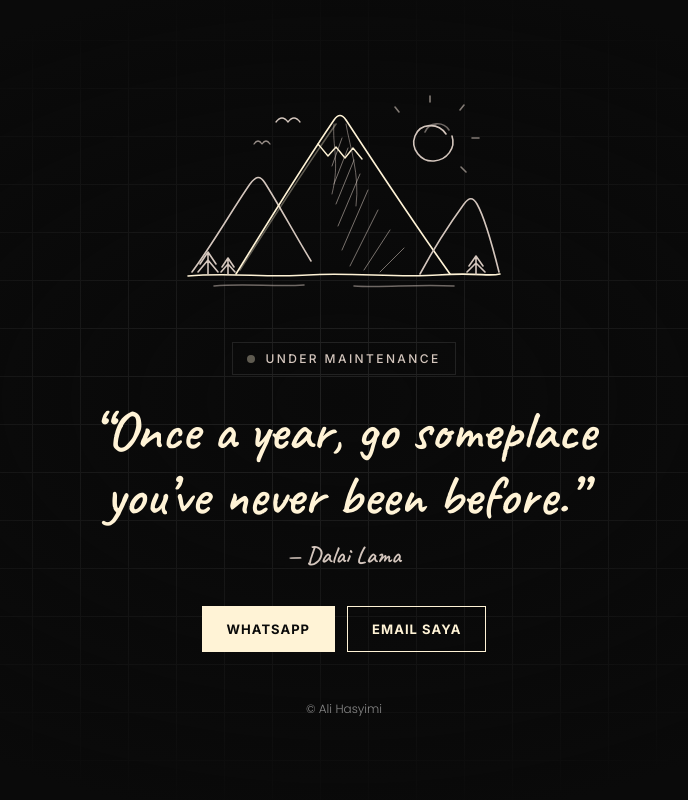
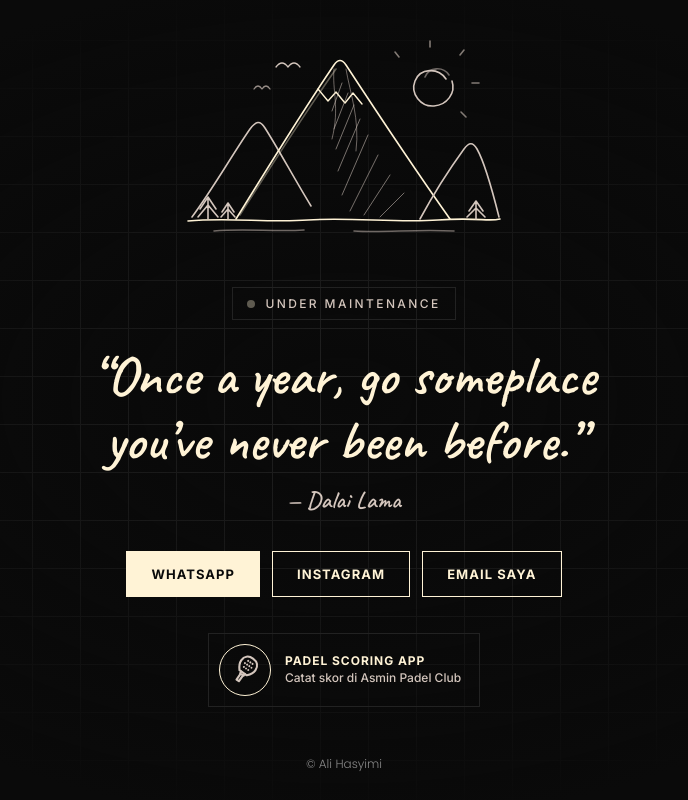
Before and after one commit to hasyimi/alihasyimi_website, a plain HTML site: page index.html in a window 1280 px wide. Shown: the whole page, without its empty margins (296-984 px from the left). Drawn offline with Linux system fonts and the light colour scheme.

Commit message:
Add Padel Scoring App link, racket icon, and Instagram button
Co-Authored-By: Claude Sonnet 5.5 <noreply@anthropic.com>

```diff
--- a/index.html
+++ b/index.html
@@ -83,6 +83,20 @@
     .btn:hover, .btn:focus-visible { background: var(--cream); color: var(--bg); outline: none; }
     .btn.solid { background: var(--cream); color: var(--bg); }
     .btn.solid:hover, .btn.solid:focus-visible { background: transparent; color: var(--cream); }
+    .padel {
+      display: inline-flex; align-items: center; gap: 14px;
+      margin-top: 36px; padding: 10px 18px 10px 10px;
+      border: 1px solid var(--border); color: var(--sand); text-decoration: none;
+      text-align: left; transition: border-color .3s ease, color .3s ease;
+    }
+    .padel:hover, .padel:focus-visible { border-color: var(--cream); color: var(--cream); outline: none; }
+    .padel__icon {
+      width: 52px; height: 52px; flex: none; display: grid; place-items: center;
+      border: 1px solid var(--cream); border-radius: 50%;
+    }
+    .padel__icon svg { width: 32px; height: 32px; }
+    .padel__text { font-family: 'Inter', sans-serif; font-size: 12px; line-height: 1.4; }
+    .padel__text strong { display: block; font-weight: 700; letter-spacing: .08em; text-transform: uppercase; color: var(--cream); }
     footer { margin-top: 48px; font-size: 12px; color: var(--muted); }
     @media (prefers-reduced-motion: reduce) {
       .draw { animation: none; stroke-dashoffset: 0; }
@@ -138,8 +152,16 @@
 
     <div class="links">
       <a class="btn solid" href="https://wa.me/6281210701590" target="_blank" rel="noopener">WhatsApp</a>
+      <a class="btn" href="https://www.instagram.com/alihasyimii/" target="_blank" rel="noopener">Instagram</a>
       <a class="btn" href="mailto:aliihasyimii@gmail.com">Email Saya</a>
     </div>
+
+    <a class="padel" href="https://asminpadel.alihasyimi.com" target="_blank" rel="noopener" aria-label="Buka Padel Scoring App">
+      <span class="padel__icon">
+        <svg viewBox="0 0 24 24" fill="none" stroke="currentColor" stroke-width="1.6" stroke-linecap="round" stroke-linejoin="round" aria-hidden="true"><g transform="rotate(35 12 12)"><path d="M12 1.5c4 0 6.5 2.5 6.5 6.2 0 3.2-1.8 5.2-3.2 6.8H8.7C7.3 12.9 5.5 10.9 5.5 7.7 5.5 4 8 1.5 12 1.5z"/><path d="M10.4 14.5v1.6h3.2v-1.6M10.9 16.1v5.4h2.2v-5.4"/><circle cx="10" cy="5" r=".75" fill="currentColor" stroke="none"/><circle cx="12" cy="5" r=".75" fill="currentColor" stroke="none"/><circle cx="14" cy="5" r=".75" fill="currentColor" stroke="none"/><circle cx="9" cy="7.8" r=".75" fill="currentColor" stroke="none"/><circle cx="11" cy="7.8" r=".75" fill="currentColor" stroke="none"/><circle cx="13" cy="7.8" r=".75" fill="currentColor" stroke="none"/><circle cx="15" cy="7.8" r=".75" fill="currentColor" stroke="none"/><circle cx="10" cy="10.6" r=".75" fill="currentColor" stroke="none"/><circle cx="12" cy="10.6" r=".75" fill="currentColor" stroke="none"/><circle cx="14" cy="10.6" r=".75" fill="currentColor" stroke="none"/></g></svg>
+      </span>
+      <span class="padel__text"><strong>Padel Scoring App</strong>Catat skor di Asmin Padel Club</span>
+    </a>
 
     <footer>&copy; Ali Hasyimi</footer>
   </main>
```
Also changed, not shown: index-live.html (+4 -0 lines).
